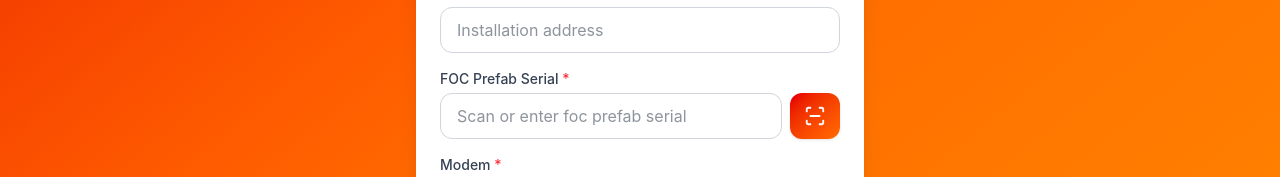
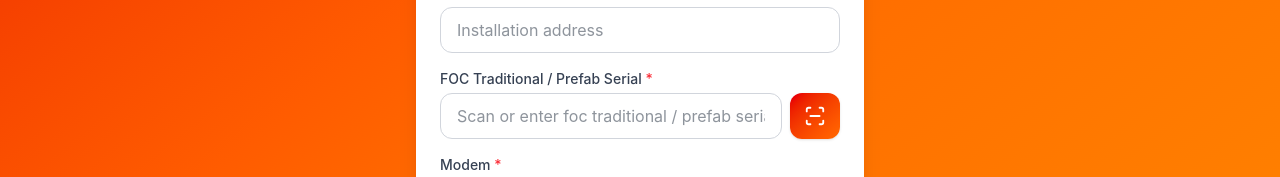
Before and after one commit to ryanzkey-dev/joedscan, a React (Vite) app: page / in a window 1280 px wide. Shown: the part 505-682 px from the top of the page. Built offline with nearby package versions, Linux system fonts and the light colour scheme.

Commit message:
Rename FOC Prefab Serial field to FOC Traditional / Prefab Serial

```diff
--- a/src/App.jsx
+++ b/src/App.jsx
@@ -21,7 +21,7 @@ const fieldLabels = {
   projectId: 'Project ID',
   subscriber: 'Subscriber',
   address: 'Address',
-  focPrefabSerial: 'FOC Prefab Serial',
+  focPrefabSerial: 'FOC Traditional / Prefab Serial',
   modem: 'Modem',
   telset: 'Telset',
   iptvCcaNo: 'IPTV CCA No.',
```
